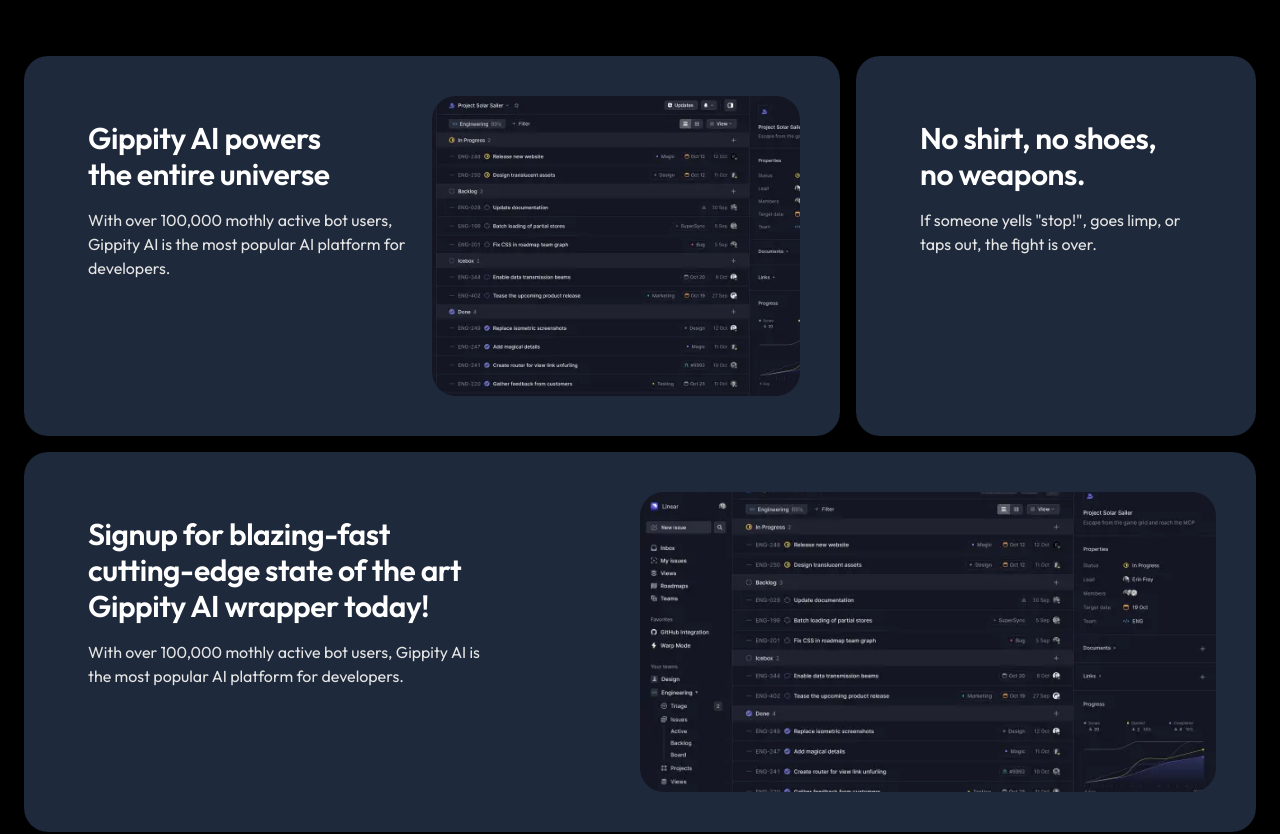
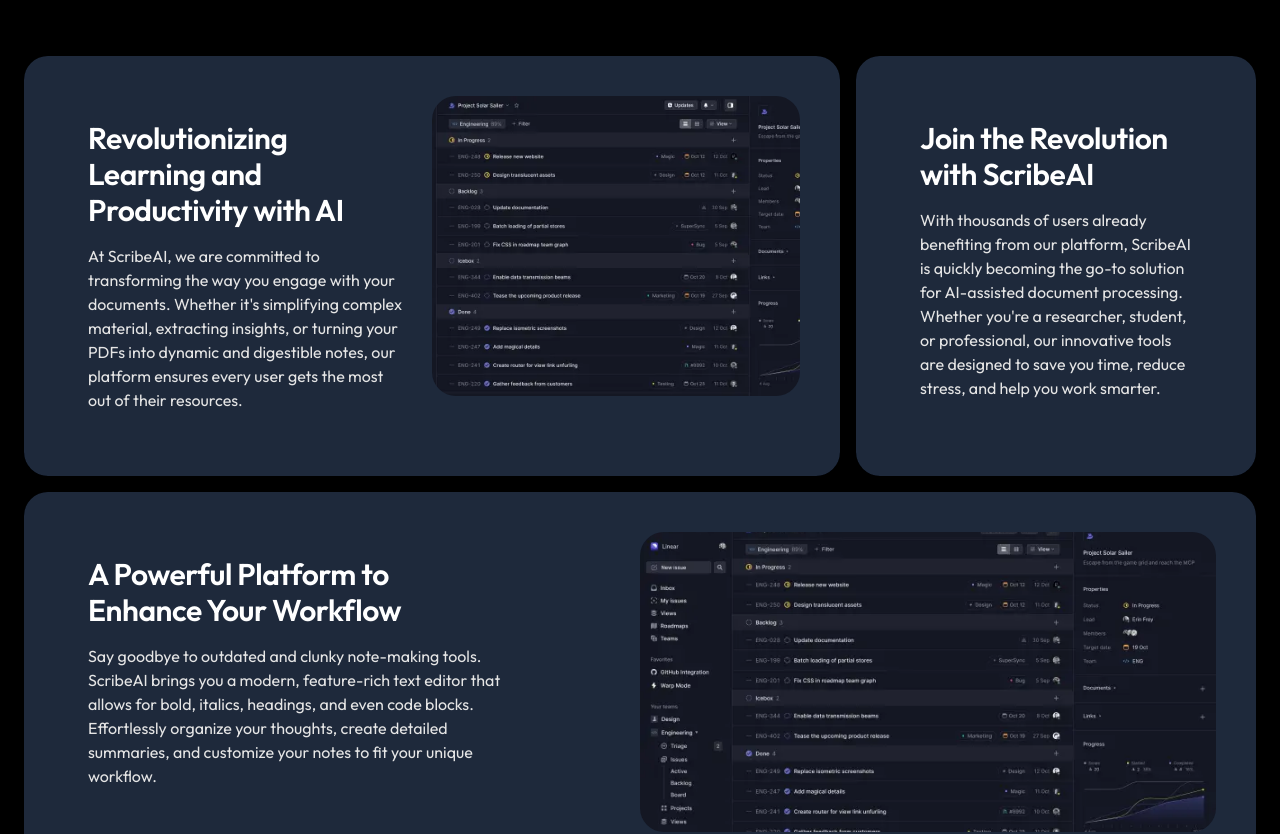
Before and after one commit to aakashdixit22/scribeai, a Next.js app: page / in a window 1280 px wide. Shown: the part 820-1654 px from the top of the page. Built offline with nearby package versions, Linux system fonts and the light colour scheme; no server answers.

Commit message:
Add markdown-it for Markdown to HTML conversion; update chunk sizes in PDF loader; revise Features component content and images for clarity and branding

```diff
--- a/package.json
+++ b/package.json
@@ -40,6 +40,7 @@
     "html2pdf.js": "^0.10.2",
     "jspdf": "^2.5.2",
     "lucide-react": "^0.462.0",
+    "markdown-it": "^14.1.0",
     "next": "15.0.3",
     "next-themes": "^0.4.4",
     "nodemailer": "^6.9.16",
--- a/src/app/api/pdf-loader/route.js
+++ b/src/app/api/pdf-loader/route.js
@@ -20,8 +20,8 @@
 
     //2.split the text into smaller chunks
     const splitter= new RecursiveCharacterTextSplitter({
-        chunkSize:300,
-        chunkOverlap:100,
+        chunkSize:500,
+        chunkOverlap:400,
     })
     const output=await splitter.createDocuments([pdfTextContent]);
     //store it in form of list
--- a/src/app/workspace/_components/EditorExtension.jsx
+++ b/src/app/workspace/_components/EditorExtension.jsx
@@ -1,4 +1,5 @@
 import { useAction, useMutation } from "convex/react";
+import MarkdownIt from 'markdown-it';
 import {
   Bold, Italic, Sparkles, Underline, Code, List,
   AlignLeft, AlignCenter, AlignRight, Highlighter,
@@ -39,7 +40,12 @@
                     Answer:`;
 
     const response = await run(PROMPT);
-    editor.commands.setContent(editor.getHTML() + `<p><strong>Answer: </strong>${response.response}</p>`);
+
+    // Convert Markdown to HTML
+    const md = new MarkdownIt();
+    const htmlContent = md.render(response.response);
+
+    editor.commands.setContent(editor.getHTML() + `<p><strong>Answer:</strong></p>${htmlContent}`);
 
     await saveNotes({
       fileId: fileId,
@@ -48,7 +54,7 @@
     });
 
     toast("AI response added to the editor.");
-  };
+};
 
   const downloadAsPDF = async () => {
     try {
--- a/src/components/Features.jsx
+++ b/src/components/Features.jsx
@@ -1,65 +1,3 @@
-// "use client";
-// import Image from "next/image";
-// import React from "react";
-// import { WobbleCard } from "./ui/wobble-card";
-
-// export function WobbleCardDemo() {
-//   return (
-//     (<div
-//       className="grid grid-cols-1 lg:grid-cols-3 gap-4 max-w-7xl mx-auto w-full">
-//       <WobbleCard
-//         containerClassName="col-span-1 lg:col-span-2 h-full bg-gray-800 min-h-[500px] lg:min-h-[300px]"
-//         className="">
-//         <div className="max-w-xs">
-//           <h2
-//             className="text-left text-balance text-base md:text-xl lg:text-3xl font-semibold tracking-[-0.015em] text-white">
-//             Gippity AI powers the entire universe
-//           </h2>
-//           <p className="mt-4 text-left  text-base/6 text-neutral-200">
-//             With over 100,000 mothly active bot users, Gippity AI is the most
-//             popular AI platform for developers.
-//           </p>
-//         </div>
-//         <Image
-//           src="/linear.webp"
-//           width={500}
-//           height={500}
-//           alt="linear demo image"
-//           className="absolute -right-2 lg:-right-[10%] grayscale filter -bottom-5 object-contain rounded-2xl" />
-//       </WobbleCard>
-//       <WobbleCard containerClassName="col-span-1 min-h-[300px]">
-//         <h2
-//           className="max-w-80  text-left text-balance text-base md:text-xl lg:text-3xl font-semibold tracking-[-0.015em] text-white">
-//           No shirt, no shoes, no weapons.
-//         </h2>
-//         <p className="mt-4 max-w-[26rem] text-left  text-base/6 text-neutral-200">
-//           If someone yells “stop!”, goes limp, or taps out, the fight is over.
-//         </p>
-//       </WobbleCard>
-//       <WobbleCard
-//         containerClassName="col-span-1 lg:col-span-3 bg-blue-900 min-h-[500px] lg:min-h-[600px] xl:min-h-[300px]">
-//         <div className="max-w-sm">
-//           <h2
-//             className="max-w-sm md:max-w-lg  text-left text-balance text-base md:text-xl lg:text-3xl font-semibold tracking-[-0.015em] text-white">
-//             Signup for blazing-fast cutting-edge state of the art Gippity AI
-//             wrapper today!
-//           </h2>
-//           <p className="mt-4 max-w-[26rem] text-left  text-base/6 text-neutral-200">
-//             With over 100,000 mothly active bot users, Gippity AI is the most
-//             popular AI platform for developers.
-//           </p>
-//         </div>
-//         <Image
-//           src="/linear.webp"
-//           width={500}
-//           height={500}
-//           alt="linear demo image"
-//           className="absolute -right-2 md:-right-[5%] lg:-right-[1%] -bottom-1 object-contain rounded-2xl" />
-//       </WobbleCard>
-//     </div>)
-//   );
-// }
-
 "use client";
 import Image from "next/image";
 import React from "react";
@@ -74,25 +12,25 @@
       >
         <div className="flex flex-col md:flex-row w-full h-full">
           <div className="w-full md:w-1/2 p-6">
-            <h2 className="text-left text-balance  text-2xl md:text-2xl lg:text-3xl font-semibold tracking-[-0.015em] text-white">
-              Gippity AI powers the entire universe
+            <h2 className="text-left text-balance text-2xl md:text-2xl lg:text-3xl font-semibold tracking-[-0.015em] text-white">
+              Revolutionizing Learning and Productivity with AI
             </h2>
             <p className="mt-4 text-left text-base/6 text-neutral-200">
-              With over 100,000 mothly active bot users, Gippity AI is the most
-              popular AI platform for developers.
+              At ScribeAI, we are committed to transforming the way you engage with your documents. Whether it's simplifying
+              complex material, extracting insights, or turning your PDFs into dynamic and digestible notes, our platform ensures
+              every user gets the most out of their resources.
             </p>
+
           </div>
           <div className="w-full md:w-1/2 relative h-[300px]">
-            {" "}
             {/* Added fixed height */}
             <div className="relative w-full h-full rounded-3xl overflow-hidden">
-              {" "}
               {/* Added wrapper with overflow */}
               <Image
                 src="/linear.webp"
                 width={600}
                 height={600}
-                alt="linear demo image"
+                alt="ScribeAI in action"
                 className="object-cover w-full h-full" /* Changed to object-cover */
               />
             </div>
@@ -103,10 +41,12 @@
       <WobbleCard containerClassName="col-span-1 bg-slate-800 min-h-[300px]">
         <div className="p-6">
           <h2 className="max-w-80 text-left text-balance text-2xl md:text-xl lg:text-3xl font-semibold tracking-[-0.015em] text-white">
-            No shirt, no shoes, no weapons.
+          Join the Revolution with ScribeAI
           </h2>
           <p className="mt-4 max-w-[26rem] text-left text-base/6 text-neutral-200">
-            If someone yells "stop!", goes limp, or taps out, the fight is over.
+          With thousands of users already benefiting from our platform, ScribeAI is quickly becoming the go-to solution
+              for AI-assisted document processing. Whether you're a researcher, student, or professional, our innovative tools
+              are designed to save you time, reduce stress, and help you work smarter.
           </p>
         </div>
       </WobbleCard>
@@ -118,25 +58,24 @@
         <div className="flex flex-col md:flex-row w-full h-full">
           <div className="w-full md:w-1/2 p-6">
             <h2 className="text-left text-balance text-2xl md:text-xl lg:text-3xl font-semibold tracking-[-0.015em] text-white">
-              Signup for blazing-fast cutting-edge state of the art Gippity AI
-              wrapper today!
+              A Powerful Platform to Enhance Your Workflow
             </h2>
             <p className="mt-4 max-w-[26rem] text-left text-base/6 text-neutral-200">
-              With over 100,000 mothly active bot users, Gippity AI is the most
-              popular AI platform for developers.
+              Say goodbye to outdated and clunky note-making tools. ScribeAI brings you a modern, feature-rich text editor that
+            allows for bold, italics, headings, and even code blocks. Effortlessly organize your thoughts, create detailed
+            summaries, and customize your notes to fit your unique workflow.
             </p>
+
           </div>
           <div className="w-full md:w-1/2 relative h-[300px]">
-            {" "}
             {/* Added fixed height */}
             <div className="relative w-full h-full rounded-3xl overflow-hidden">
-              {" "}
               {/* Added wrapper with overflow */}
               <Image
                 src="/linear.webp"
                 width={600}
                 height={600}
-                alt="linear demo image"
+                alt="ScribeAI demo in action"
                 className="object-cover w-full h-full" /* Changed to object-cover */
               />
             </div>
```
Also changed, not shown: 1 other file (tests, documents, lock files or other folders).
